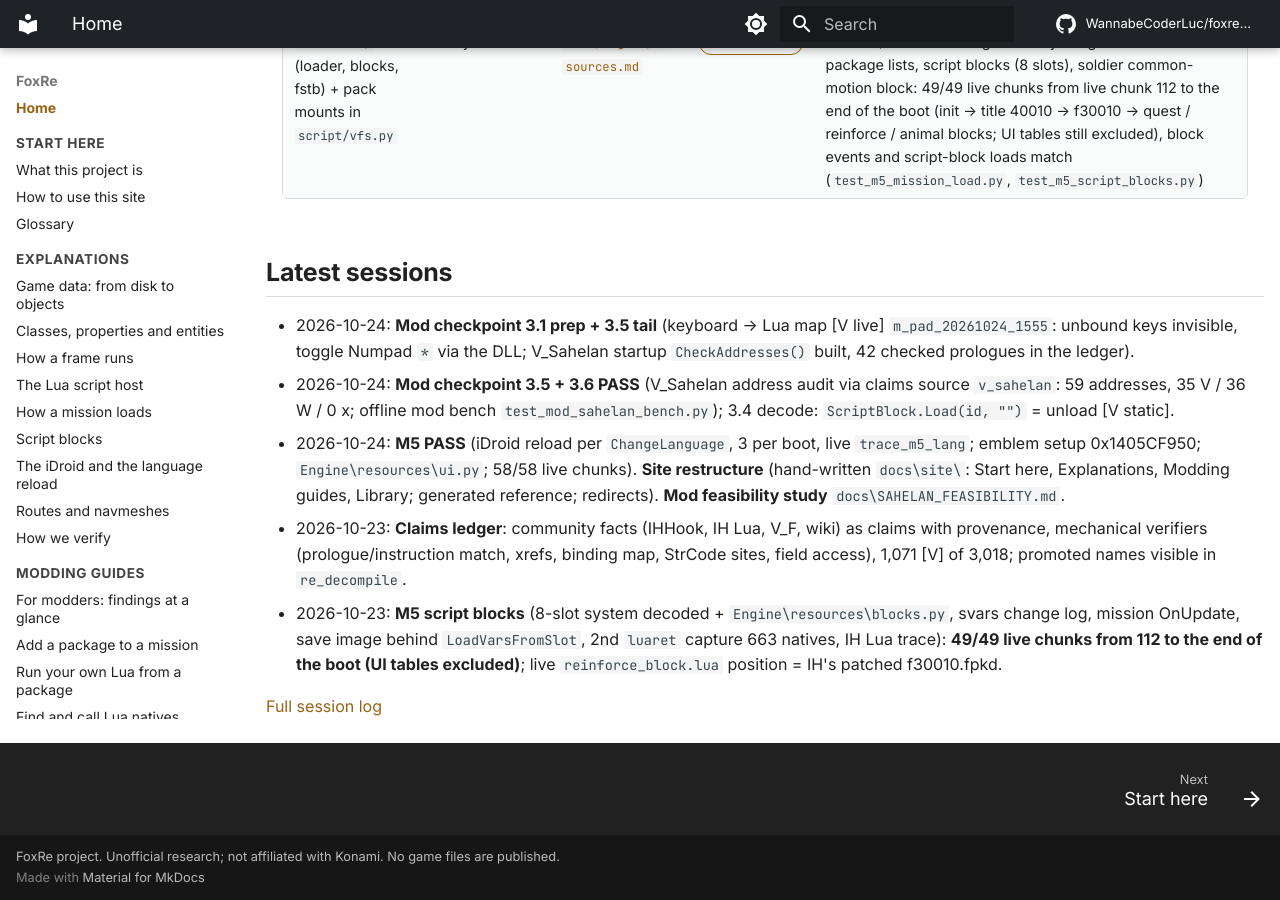
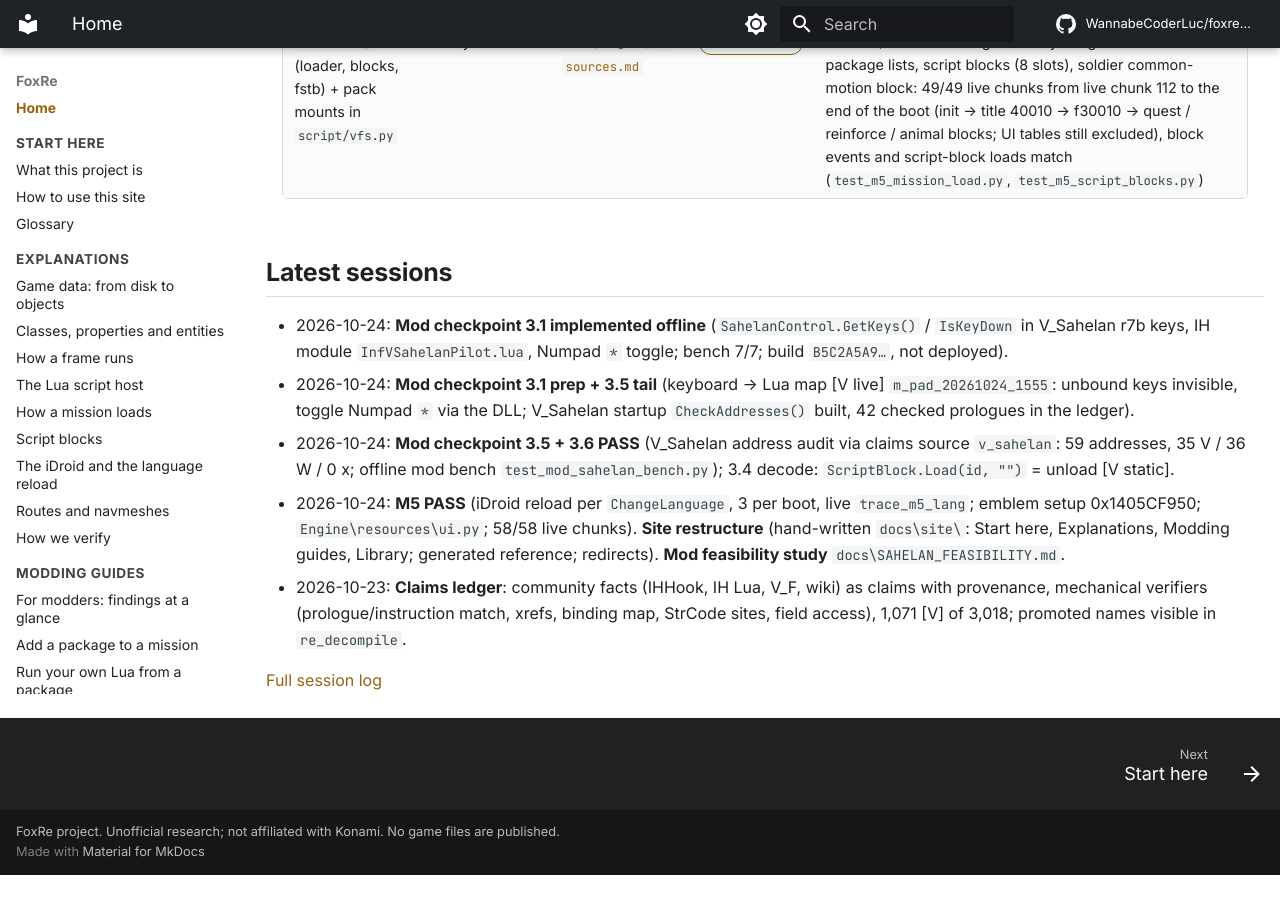
Before and after one commit to WannabeCoderLuc/foxre-wiki, an MkDocs documentation site: the page built from docs/index.md, in a window 1280 px wide and 900 px high, scrolled down 2133 px. Built offline with MkDocs 1.6.1 and Material for MkDocs 9.7.7, drawn with Linux system fonts in a browser that asks for light colours; comment, search, counter and statistics services are not loaded; after the commit the page ends 3008 px from its top, so only the background shows below that.

Commit message:
Site update 2026-10-24 (generated from project docs)

```diff
--- a/docs/index.md
+++ b/docs/index.md
@@ -79,10 +79,10 @@ PC 1.0.15.4 &middot; runtime analysis only &middot; no game files published &mid
 
 ## Latest sessions
 
+- 2026-10-24: **Mod checkpoint 3.1 implemented offline** (`SahelanControl.GetKeys()` / `IsKeyDown` in V_Sahelan r7b keys, IH module `InfVSahelanPilot.lua`, Numpad `*` toggle; bench 7/7; build `B5C2A5A9…`, not deployed).
 - 2026-10-24: **Mod checkpoint 3.1 prep + 3.5 tail** (keyboard → Lua map [V live] `m_pad_20261024_1555`: unbound keys invisible, toggle Numpad `*` via the DLL; V_Sahelan startup `CheckAddresses()` built, 42 checked prologues in the ledger).
 - 2026-10-24: **Mod checkpoint 3.5 + 3.6 PASS** (V_Sahelan address audit via claims source `v_sahelan`: 59 addresses, 35 V / 36 W / 0 x; offline mod bench `test_mod_sahelan_bench.py`); 3.4 decode: `ScriptBlock.Load(id, "")` = unload [V static].
 - 2026-10-24: **M5 PASS** (iDroid reload per `ChangeLanguage`, 3 per boot, live `trace_m5_lang`; emblem setup 0x1405CF950; `Engine\resources\ui.py`; 58/58 live chunks). **Site restructure** (hand-written `docs\site\`: Start here, Explanations, Modding guides, Library; generated reference; redirects). **Mod feasibility study** `docs\SAHELAN_FEASIBILITY.md`.
 - 2026-10-23: **Claims ledger**: community facts (IHHook, IH Lua, V_F, wiki) as claims with provenance, mechanical verifiers (prologue/instruction match, xrefs, binding map, StrCode sites, field access), 1,071 [V] of 3,018; promoted names visible in `re_decompile`.
-- 2026-10-23: **M5 script blocks** (8-slot system decoded + `Engine\resources\blocks.py`, svars change log, mission OnUpdate, save image behind `LoadVarsFromSlot`, 2nd `luaret` capture 663 natives, IH Lua trace): **49/49 live chunks from 112 to the end of the boot (UI tables excluded)**; live `reinforce_block.lua` position = IH's patched f30010.fpkd.
 
 [Full session log](status/log.md)
```
Also changed, not shown: docs/status/log.md (+1 -0 lines), docs/status/roadmap.md (+1 -0 lines).
